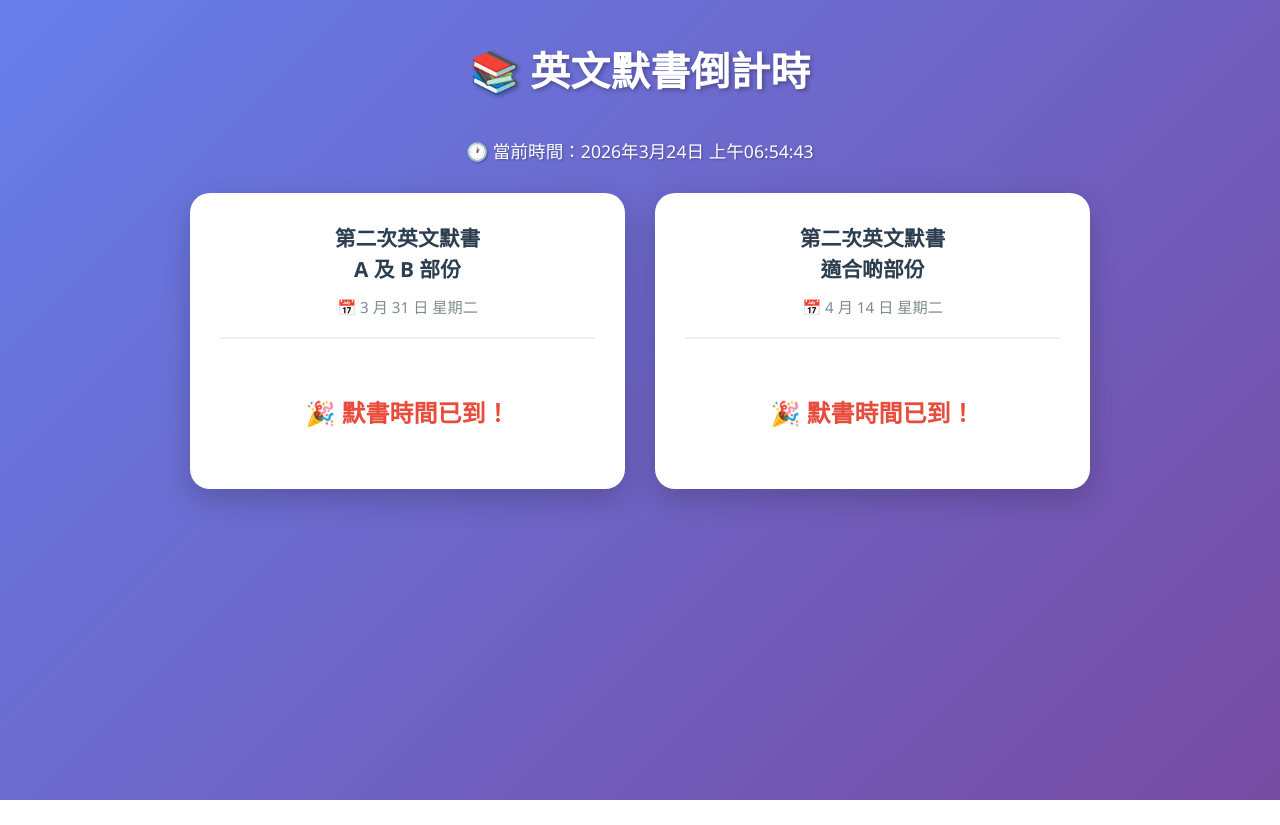
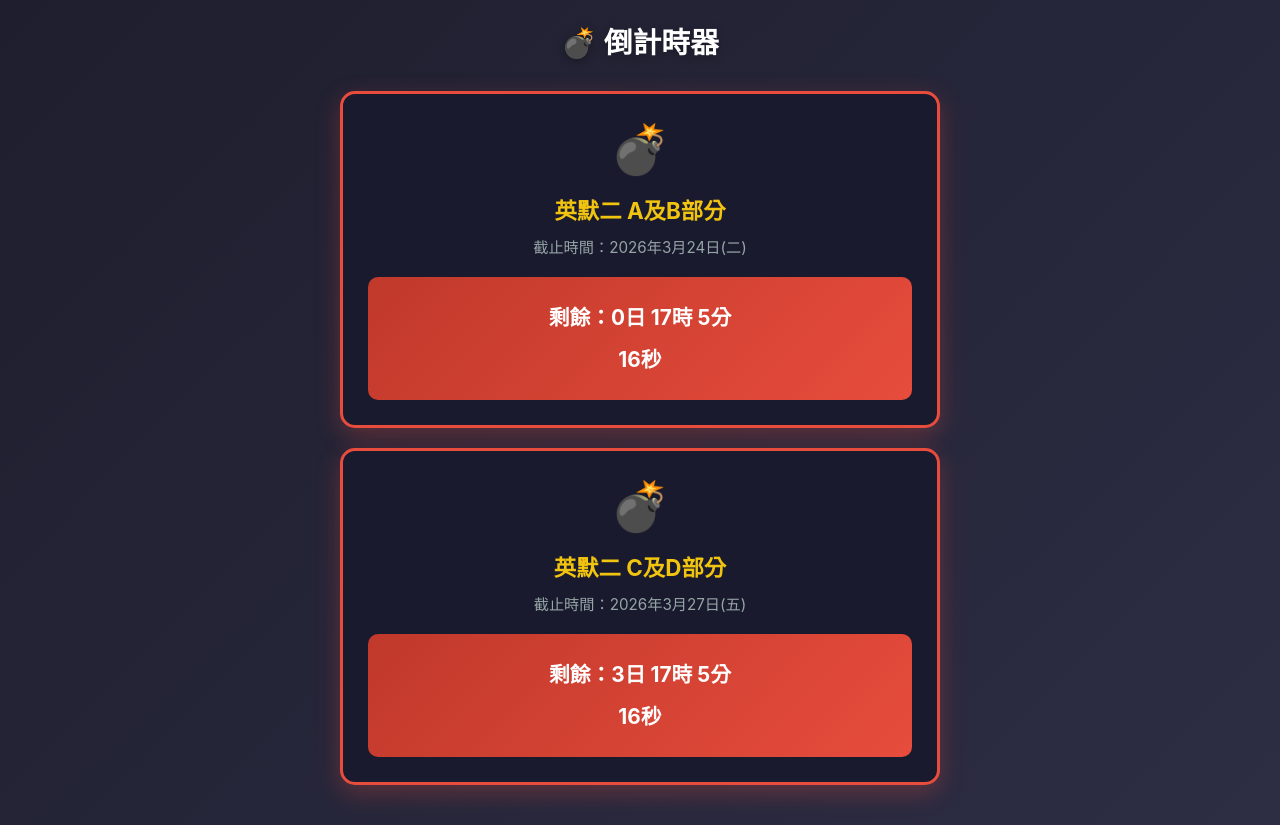
Before and after one commit to georgehiman34-spec/Timer, a plain HTML site: page index.html in a window 1280 px wide. Before the commit the page ends 800 px from the top, so only its background shows below. Drawn offline with Linux system fonts and the light colour scheme.

Commit message:
Update index.html

```diff
--- a/index.html
+++ b/index.html
@@ -3,7 +3,7 @@
 <head>
     <meta charset="UTF-8">
     <meta name="viewport" content="width=device-width, initial-scale=1.0">
-    <title>英文默書倒計時</title>
+    <title>炸彈倒計時器</title>
     <style>
         * {
             margin: 0;
@@ -12,232 +12,220 @@
         }
 
         body {
-            font-family: 'Segoe UI', Tahoma, Geneva, Verdana, sans-serif;
-            background: linear-gradient(135deg, #667eea 0%, #764ba2 100%);
+            font-family: -apple-system, BlinkMacSystemFont, "Segoe UI", Roboto, "Helvetica Neue", Arial, sans-serif;
+            background: linear-gradient(135deg, #1e1e2e 0%, #2d2d44 100%);
             min-height: 100vh;
-            padding: 40px 20px;
+            padding: 20px;
+            color: #fff;
         }
 
         .container {
-            max-width: 900px;
+            max-width: 600px;
             margin: 0 auto;
         }
 
         h1 {
             text-align: center;
-            color: white;
-            margin-bottom: 40px;
-            font-size: 2.5rem;
-            text-shadow: 2px 2px 4px rgba(0,0,0,0.3);
-        }
-
-        .countdown-grid {
-            display: grid;
-            grid-template-columns: repeat(auto-fit, minmax(350px, 1fr));
-            gap: 30px;
+            margin-bottom: 30px;
+            color: #fff;
+            font-size: 1.8rem;
+            text-shadow: 0 2px 10px rgba(0,0,0,0.3);
         }
 
         .countdown-card {
-            background: white;
-            border-radius: 20px;
-            padding: 30px;
-            box-shadow: 0 10px 30px rgba(0,0,0,0.2);
+            background: #1a1a2e;
+            border: 3px solid #e74c3c;
+            border-radius: 15px;
+            padding: 25px;
+            margin-bottom: 20px;
+            box-shadow: 0 8px 25px rgba(231, 76, 60, 0.3);
             transition: transform 0.3s ease;
         }
 
         .countdown-card:hover {
-            transform: translateY(-5px);
+            transform: translateY(-3px);
         }
 
-        .card-header {
+        .countdown-card.completed {
+            border-color: #27ae60;
+            box-shadow: 0 8px 25px rgba(39, 174, 96, 0.3);
+        }
+
+        .bomb-icon {
             text-align: center;
-            margin-bottom: 25px;
-            padding-bottom: 20px;
-            border-bottom: 2px solid #f0f0f0;
+            font-size: 3rem;
+            margin-bottom: 15px;
+            animation: pulse 2s ease-in-out infinite;
+        }
+
+        .countdown-card.completed .bomb-icon {
+            animation: none;
+        }
+
+        @keyframes pulse {
+            0%, 100% {
+                transform: scale(1);
+            }
+            50% {
+                transform: scale(1.1);
+            }
         }
 
         .card-title {
-            font-size: 1.3rem;
-            color: #2c3e50;
+            text-align: center;
+            font-size: 1.4rem;
             font-weight: bold;
-            line-height: 1.5;
+            color: #f1c40f;
+            margin-bottom: 10px;
         }
 
-        .card-date {
+        .card-deadline {
+            text-align: center;
+            color: #95a5a6;
             font-size: 0.95rem;
-            color: #7f8c8d;
-            margin-top: 10px;
+            margin-bottom: 20px;
         }
 
         .countdown-display {
-            display: flex;
-            justify-content: space-around;
-            flex-wrap: wrap;
-            gap: 15px;
+            background: linear-gradient(135deg, #c0392b 0%, #e74c3c 100%);
+            border-radius: 10px;
+            padding: 20px;
+            text-align: center;
         }
 
-        .time-unit {
-            text-align: center;
-            min-width: 70px;
+        .countdown-card.completed .countdown-display {
+            background: linear-gradient(135deg, #27ae60 0%, #2ecc71 100%);
         }
 
-        .time-value {
-            background: linear-gradient(135deg, #667eea 0%, #764ba2 100%);
-            color: white;
-            font-size: 2rem;
+        .countdown-text {
+            font-size: 1.3rem;
             font-weight: bold;
-            padding: 15px;
-            border-radius: 10px;
-            min-width: 70px;
-            display: block;
-            box-shadow: 0 4px 10px rgba(0,0,0,0.2);
+            color: #fff;
+            line-height: 2;
         }
 
-        .time-label {
-            color: #7f8c8d;
-            font-size: 0.85rem;
-            margin-top: 8px;
-            display: block;
-            text-transform: uppercase;
+        .time-number {
+            color: #fff;
+            font-weight: bold;
+            display: inline-block;
+            min-width: 30px;
         }
 
-        .finished-message {
+        .defused-message {
+            background: rgba(39, 174, 96, 0.2);
+            border: 2px solid #27ae60;
+            border-radius: 10px;
+            padding: 15px;
             text-align: center;
-            color: #e74c3c;
-            font-size: 1.5rem;
+            font-size: 1.2rem;
             font-weight: bold;
-            padding: 30px;
-            width: 100%;
+            color: #2ecc71;
         }
 
-        .current-time {
-            text-align: center;
-            color: white;
-            margin-bottom: 30px;
-            font-size: 1.1rem;
-            text-shadow: 1px 1px 2px rgba(0,0,0,0.3);
+        .defused-icon {
+            margin-right: 8px;
         }
 
-        @media (max-width: 768px) {
-            h1 {
-                font-size: 1.8rem;
+        @media (max-width: 600px) {
+            .card-title {
+                font-size: 1.2rem;
             }
 
-            .countdown-grid {
-                grid-template-columns: 1fr;
-            }
-
-            .time-value {
-                font-size: 1.5rem;
-                padding: 12px;
-                min-width: 60px;
+            .countdown-text {
+                font-size: 1.1rem;
             }
         }
     </style>
 </head>
 <body>
     <div class="container">
-        <h1>📚 英文默書倒計時</h1>
+        <h1>💣 倒計時器</h1>
 
-        <div class="current-time" id="current-time"></div>
-
-        <div class="countdown-grid">
-            <!-- 倒計時器 1 -->
-            <div class="countdown-card">
-                <div class="card-header">
-                    <div class="card-title">第二次英文默書<br>A 及 B 部份</div>
-                    <div class="card-date">📅 3 月 31 日 星期二</div>
-                </div>
-                <div id="timer-1" class="countdown-display"></div>
-            </div>
-
-            <!-- 倒計時器 2 -->
-            <div class="countdown-card">
-                <div class="card-header">
-                    <div class="card-title">第二次英文默書<br>適合啲部份</div>
-                    <div class="card-date">📅 4 月 14 日 星期二</div>
-                </div>
-                <div id="timer-2" class="countdown-display"></div>
-            </div>
+        <div id="countdown-container">
+            <!-- 倒計時卡片將由 JavaScript 生成 -->
         </div>
     </div>
 
     <script>
-        // ⚠️ 請在這裡修改年份（2025 或 2026）
-        const YEAR = 2025;
-
-        // 設定目標日期（默書當天 00:00:00）
-        const targetDates = [
-            { id: 'timer-1', date: new Date(`${YEAR}-03-31T00:00:00`), name: 'A 及 B 部份' },
-            { id: 'timer-2', date: new Date(`${YEAR}-04-14T00:00:00`), name: '適合啲部份' }
+        // 配置倒計時項目 - 請在這裡修改您的日期和標題
+        const countdownItems = [
+            {
+                id: 1,
+                title: "英默二 A及B部分",
+                deadline: new Date("2026-03-24T23:59:59"),
+                deadlineText: "2026年3月24日(二)"
+            },
+            {
+                id: 2,
+                title: "英默二 C及D部分",
+                deadline: new Date("2026-03-27T23:59:59"),
+                deadlineText: "2026年3月27日(五)"
+            },
+            // 可以添加更多倒計時項目
+            // {
+            //     id: 3,
+            //     title: "您的標題",
+            //     deadline: new Date("2026-04-01T23:59:59"),
+            //     deadlineText: "2026年4月1日(三)"
+            // }
         ];
 
-        // 顯示當前時間
-        function updateCurrentTime() {
+        function updateCountdown() {
+            const container = document.getElementById('countdown-container');
+            container.innerHTML = '';
+
+            countdownItems.forEach(item => {
                 const now = new Date();
-            const options = {
-                year: 'numeric',
-                month: 'long',
-                day: 'numeric',
-                hour: '2-digit',
-                minute: '2-digit',
-                second: '2-digit',
-                hour12: true
-            };
-            document.getElementById('current-time').textContent =
-                '🕐 當前時間：' + now.toLocaleString('zh-HK', options);
-        }
+                const diff = item.deadline - now;
 
-        // 計算倒計時（從現在到目標日期）
-        function updateCountdown(targetDate, elementId) {
-            const now = new Date();
-            const diff = targetDate - now;
-            const element = document.getElementById(elementId);
+                const card = document.createElement('div');
+                card.className = 'countdown-card';
+
+                let content = '';
 
                 if (diff <= 0) {
-                element.innerHTML = '<div class="finished-message">🎉 默書時間已到！</div>';
-                return;
-            }
-
-            // 計算天、時、分、秒
+                    // 已到期
+                    card.classList.add('completed');
+                    content = `
+                        <div class="bomb-icon">💣</div>
+                        <div class="card-title">${item.title}</div>
+                        <div class="card-deadline">截止時間：${item.deadlineText}</div>
+                        <div class="defused-message">
+                            <span class="defused-icon">🎉</span>炸彈已解除！
+                        </div>
+                    `;
+                } else {
+                    // 倒計時中
                     const days = Math.floor(diff / (1000 * 60 * 60 * 24));
                     const hours = Math.floor((diff % (1000 * 60 * 60 * 24)) / (1000 * 60 * 60));
                     const minutes = Math.floor((diff % (1000 * 60 * 60)) / (1000 * 60));
                     const seconds = Math.floor((diff % (1000 * 60)) / 1000);
 
-            element.innerHTML = `
-                <div class="time-unit">
-                    <span class="time-value">${String(days).padStart(2, '0')}</span>
-                    <span class="time-label">天</span>
+                    content = `
+                        <div class="bomb-icon">💣</div>
+                        <div class="card-title">${item.title}</div>
+                        <div class="card-deadline">截止時間：${item.deadlineText}</div>
+                        <div class="countdown-display">
+                            <div class="countdown-text">
+                                剩餘：<span class="time-number">${days}日</span>
+                                <span class="time-number">${hours}時</span>
+                                <span class="time-number">${minutes}分</span><br>
+                                <span class="time-number">${seconds}秒</span>
                             </div>
-                <div class="time-unit">
-                    <span class="time-value">${String(hours).padStart(2, '0')}</span>
-                    <span class="time-label">時</span>
-                </div>
-                <div class="time-unit">
-                    <span class="time-value">${String(minutes).padStart(2, '0')}</span>
-                    <span class="time-label">分</span>
-                </div>
-                <div class="time-unit">
-                    <span class="time-value">${String(seconds).padStart(2, '0')}</span>
-                    <span class="time-label">秒</span>
                         </div>
                     `;
                 }
 
+                card.innerHTML = content;
+                container.appendChild(card);
+            });
+        }
+
+        // 立即更新
+        updateCountdown();
+
         // 每秒更新
-        setInterval(() => {
-            updateCurrentTime();
-            targetDates.forEach(item => {
-                updateCountdown(item.date, item.id);
-            });
-        }, 1000);
-
-        // 立即執行一次
-        updateCurrentTime();
-        targetDates.forEach(item => {
-            updateCountdown(item.date, item.id);
-        });
+        setInterval(updateCountdown, 1000);
     </script>
 </body>
 </html>
```
Lines whose indentation alone changed are shown as unchanged.
